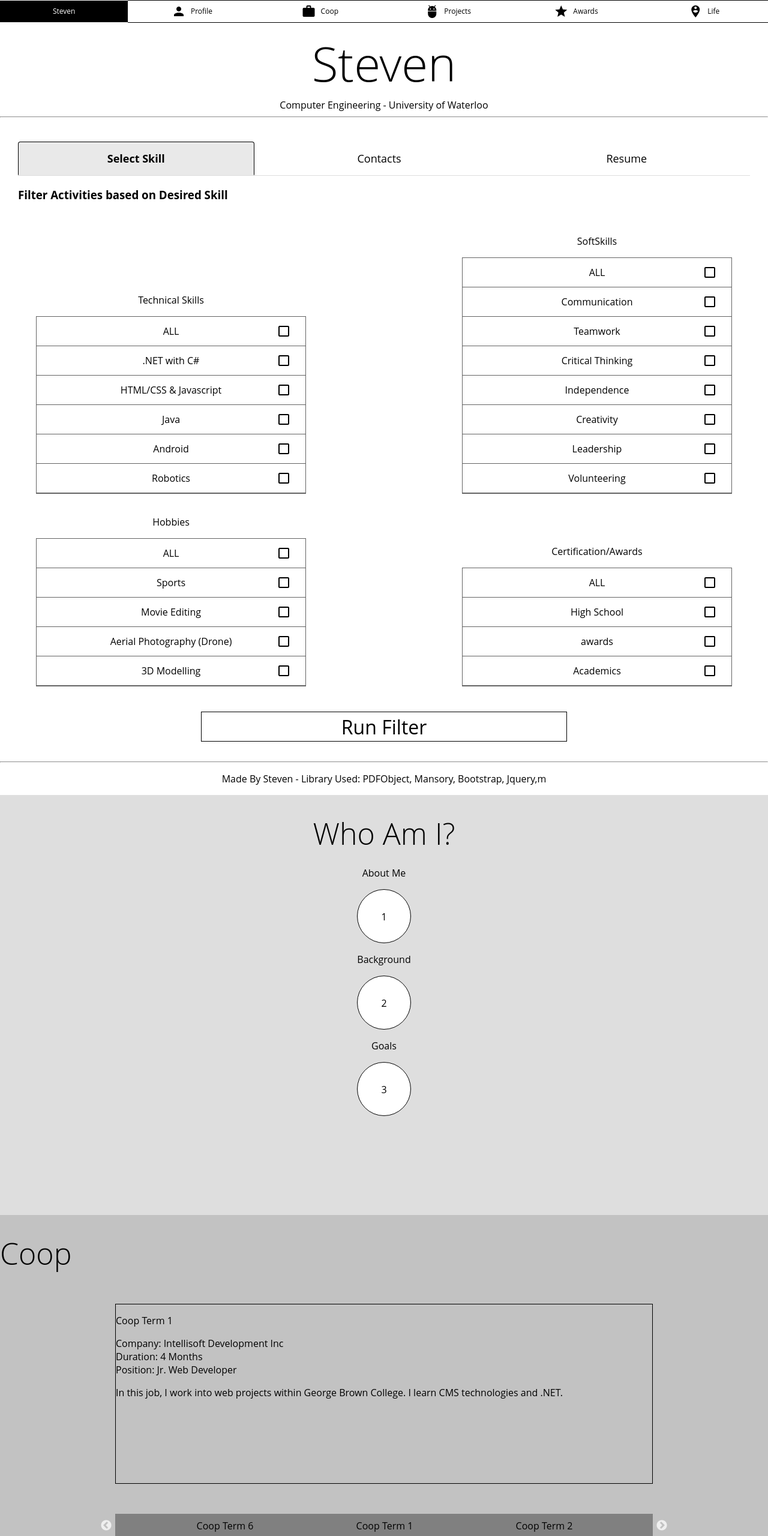
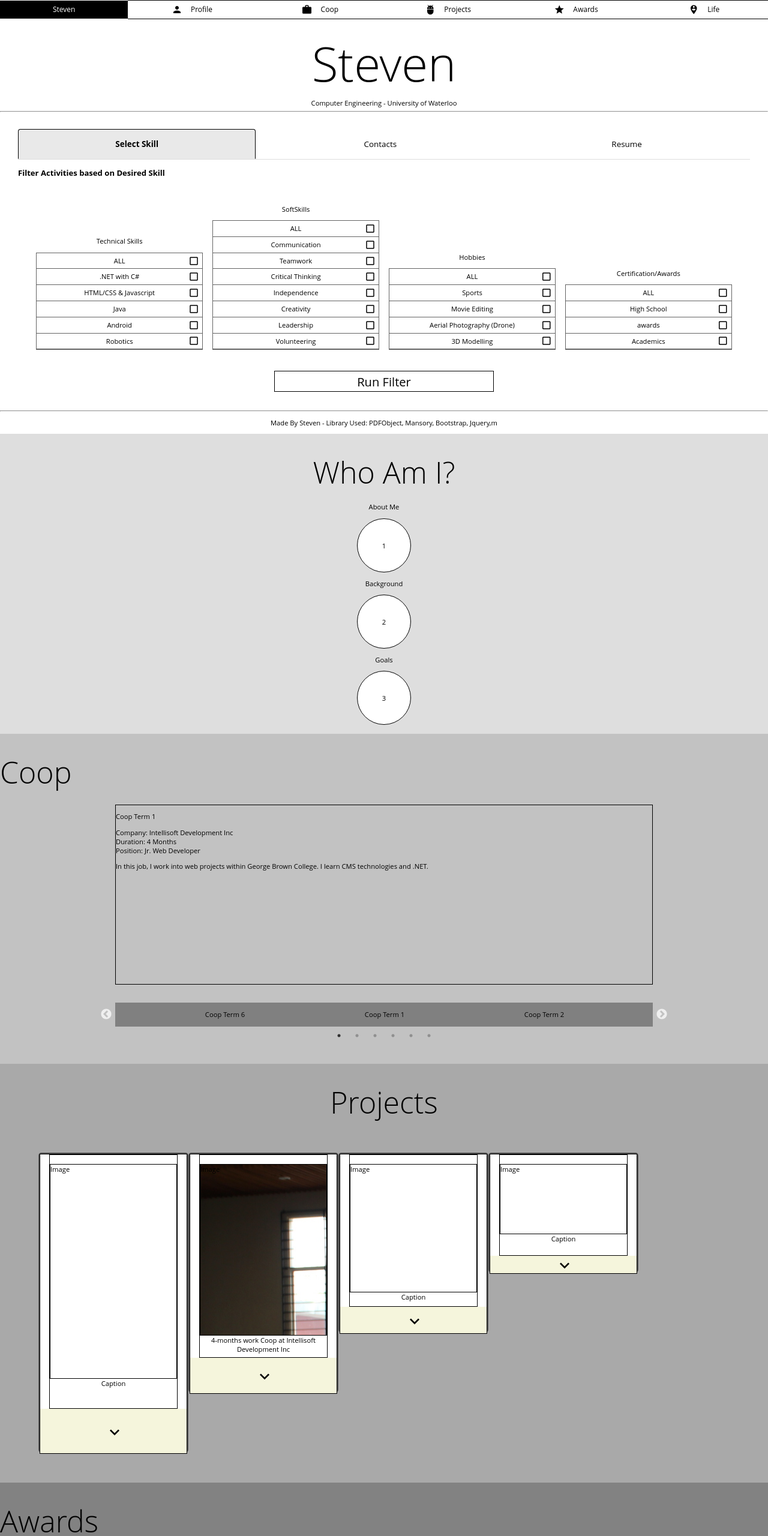
Before and after one commit to steven-steven/WebPortfolio, a plain HTML site: page index.html in a window 1280 px wide. Shown: the top 2560 px of the page at 60% size. Drawn offline with nearby package versions, Linux system fonts and the light colour scheme.

Commit message:
2nd commit

```diff
--- a/css/main.css
+++ b/css/main.css
@@ -1,6 +1,7 @@
 body {
     margin: 0px;
     font-family:"Open Sans","Helvetica Neue",Helvetica,Arial,sans-serif;
+    font-size: 0.7em;
     overflow-x:hidden;
 }
 * { box-sizing: border-box; }
@@ -32,7 +33,7 @@ a:active {
     position: relative;
 }
 section{
-    min-height: 700px;
+    min-height: 500px;
     padding-top: 30px;
 }
 .content{
@@ -100,7 +101,7 @@ section#life{
 .navTabs li{
     text-decoration:none;
     display: inline-block;
-    line-height: 3em;
+    line-height: 2.5em;
     border-width: 1px 0px 1px 0px;
     border-style: solid;
     flex-basis: 0;
@@ -125,7 +126,7 @@ section#life{
 
 }
 .navTabs li a i{
-    font-size: 24px;
+    font-size: large;
     display:inline;
     margin-top: 0;
     position: absolute;
@@ -232,7 +233,7 @@ section#life{
 #home div.tabsWrap .nav-tabs>li>a {
     /*Styles of link Text non-active*/
     margin-right: 2px;
-    font-size:18px;
+    font-size:1.2em;
     border: 1px solid transparent;
     border-radius: 4px 4px 0 0;
     position: relative;
@@ -257,10 +258,10 @@ section#life{
 }
 #home div.tabsWrap .tabContentArea #contactTab .contactContainer .contactIcon{
     border-radius:50%;
-    border: 1px solid black;
+    border: 1.4px solid black;
     margin: 0 auto;
-    height: 7em;
-    width: 7em;
+    height: 8em;
+    width: 8em;
 }
 #home div.tabsWrap .tabContentArea #contactTab .contactContainer .contactIcon i{
     display:block;
@@ -313,7 +314,8 @@ section#life{
 
     /*Skill Picker*/
 #home div.tabsWrap .tabContentArea #skillPickerTab .inlineBlocksContainer .inlineBlocks{
-    min-width: 450px;
+    min-width: 250px;
+    width: 24%;
     text-align: center;
     margin-top: 20px;
 }
@@ -324,7 +326,7 @@ section#life{
 
 }
 #home div.tabsWrap .tabContentArea #skillPickerTab .inlineBlocksContainer li{
-    line-height: 3em;
+    line-height: 2.3em;
     position: relative;
     border-bottom: 1px solid #636363;
 }
@@ -349,7 +351,8 @@ section#life{
     -webkit-transform: translateY(-50%);
     -ms-transform: translateY(-50%);
     transform: translateY(-50%);
-    right: 1em;
+    right: 0.3em;
+    font-size: large;
 }
 #home div.tabsWrap .tabContentArea #skillPickerTab div.runFilterButton{
     position: relative;
@@ -363,7 +366,7 @@ section#life{
     -ms-transform: translate(-50%,-50%);
     transform: translate(-50%,-50%);
     margin: 0;
-    font-size: 2em;
+    font-size: 1.8em;
 }
 #home div.tabsWrap .tabContentArea #skillPickerTab div.runFilterButton:hover p{
     color: white;
@@ -377,8 +380,8 @@ section#life{
     margin: 0 auto;
     margin-top: 20px;
     margin-bottom: 20px;
-    height: 50px;
-    width: 50%;
+    height: 35px;
+    width: 30%;
     text-align: center;
     border: 1px solid black;
 
@@ -392,7 +395,7 @@ section#life{
 }
 #home div.tabsWrap .tabContentArea #skillPickerTab div.runFilterButton:hover a span{
     display: inline-block;
-    box-shadow: 0 0 0 4px black;
+    box-shadow: 0 0 0 2.3px black;
     -webkit-transition: -webkit-transform 0.2s, opacity 0.2s;
     transition: transform 0.2s, opacity 0.2s;
     -webkit-transform: scale(1.1);
@@ -481,7 +484,10 @@ section#life{
 }
 .pdfBlocker {
     height: auto;
-    margin-top: 20px;
+    width: 80%;
+    position: relative;
+    margin: 0 auto;
+    margin-top: 30px;
 }
 .pdfBlocker a{
     position: absolute;
@@ -581,13 +587,16 @@ nav li a:hover:after{ width: 100%; }
 }
 
 /*COOP*/
+section#work {
+    height: 550px;
+}
 #work .coopSlicker{
     width: 70%;
     margin: 0 auto;
 }
 #work .coopSlicker .showSlicker{
-    margin-bottom: 50px;
-    margin-top: 50px;
+    margin-bottom: 30px;
+    margin-top: 20px;
     width: 100%;
     height: 300px;
     border: 1px solid black;
@@ -624,7 +633,7 @@ nav li a:hover:after{ width: 100%; }
 /* ---- grid-item ---- */
 
 .mansoryGridWrap .grid .grid-item {
-  width: 320px;
+  width: 250px;
   height: 500px;
   float: left;
   /*background: #D26;*/
@@ -654,6 +663,7 @@ nav li a:hover:after{ width: 100%; }
     width: 100%;
     height:15%;
     position: relative;
+    background-color: beige;
 }
 
 
--- a/index.html
+++ b/index.html
@@ -161,7 +161,12 @@
                     <div id="resumeTab" class="tab-pane fade">
                         <div class="pdfBlocker"><a></a><div id="pdfContainer"></div></div>
                         <script src="pdfObject/pdfobject.js"></script>
-                        <script>PDFObject.embed("resource/Resume-Steven.pdf", "#pdfContainer");</script>
+                        <script>
+                            var options = {
+                                pdfOpenParams: { zoom: "70%" },
+                            };
+                            PDFObject.embed("resource/Resume-Steven.pdf", "#pdfContainer", options);
+                        </script>
                     </div>
                 </div>
             </div>
@@ -280,8 +285,8 @@
                      <div class="accordionPanel" href="#project2" data-toggle="collapse">
                          <div class="innerPanel">
                              &nbsp;
-                             <div class="projectImage">Image</div>
-                             <div class="projectCaption">Caption</div>
+                             <div class="projectImage" style="background-image: url(resource/img/life1.jpg)">Image</div>
+                             <div class="projectCaption">4-months work Coop at Intellisoft Development Inc</div>
                          </div>
                          <div class="iconWrap"><i class="material-icons">keyboard_arrow_down</i></div>
                      </div>
--- a/js/life.js
+++ b/js/life.js
@@ -26,12 +26,12 @@ $(".toggleLife").click(function () {
 });
 
 resizeLifeWindow();
-/*
+
 window.onresize = function (event) {
     resizeLifeWindow();
     console.log("res")
 };
-*/
+
 function resizeLifeWindow() {
     vph = $(window).height();
     $(".lifeWindow").css({ "height": vph + "px" });
--- a/js/project.js
+++ b/js/project.js
@@ -2,7 +2,7 @@
 
 var $grid = $('.grid').masonry({
     itemSelector: '.grid-item',
-    columnWidth: 320
+    columnWidth: 250
 });
 $(".accordionPanel").on('click', function () {
     if (!$(this).siblings('.accordion')[0].classList.contains('collapse')) {
```
